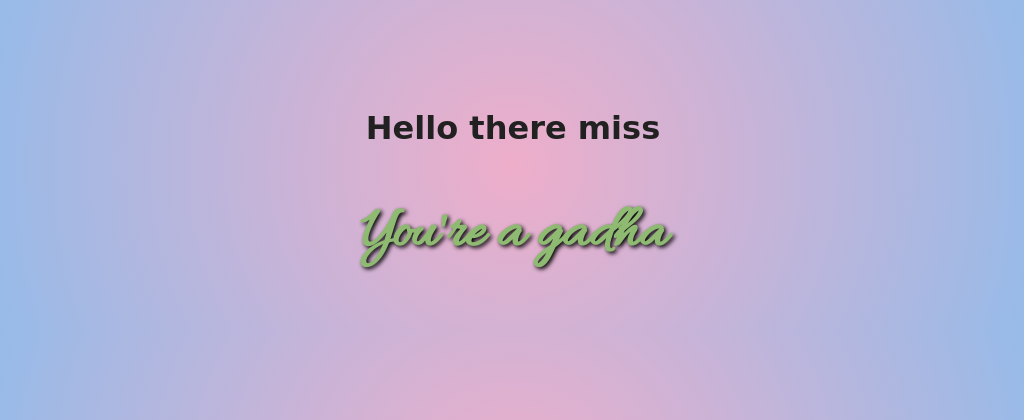
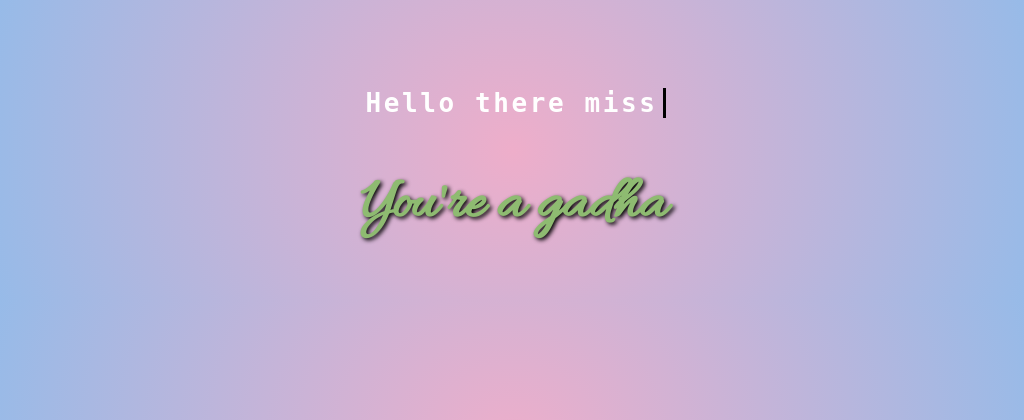
Before and after one commit to i3p9/i3p9.github.io, a PHP site: page /hi.html in a window 1280 px wide. Shown: the top 420 px of the page, without its empty margins (127-1151 px from the left). Run offline with PHP 8.4, Linux system fonts and the light colour scheme; some web fonts are replaced.

Commit message:
oops (same as before, missed a container name_)

```diff
--- a/rainbow.css
+++ b/rainbow.css
@@ -103,7 +103,7 @@ body {
   );
 }
 
-.typewriter h1 {
+.type h1 {
   color: #fff;
   font-family: monospace;
   overflow: hidden;
```
